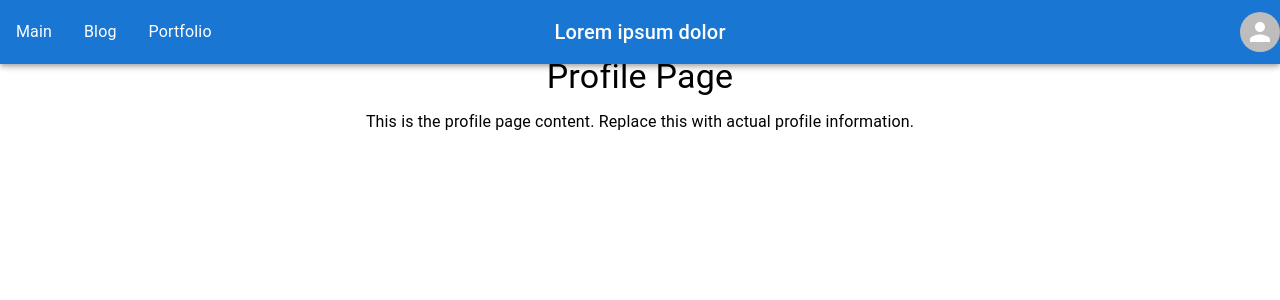
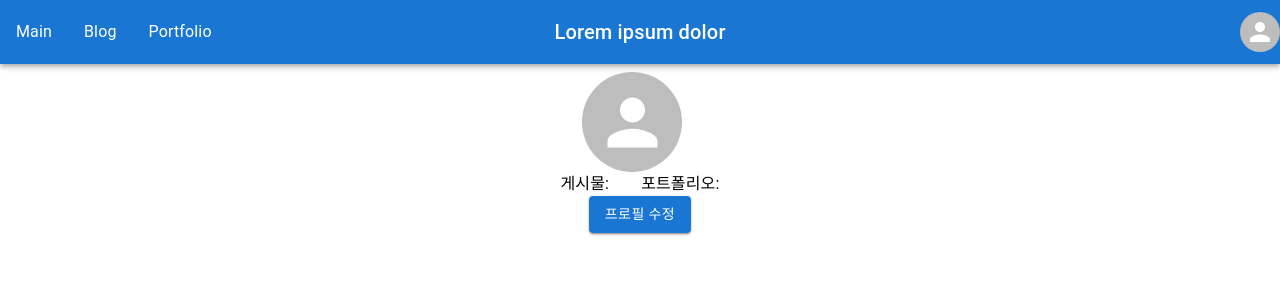
Before and after one commit to kyungbbabi/chan_firstProject, a React (Create React App) app in the folder frontend/: page /profile in a window 1280 px wide. Shown: the top 300 px of the page. Built offline with nearby package versions, Linux system fonts and the light colour scheme.

Commit message:
docs: profile javascript

```diff
--- a/frontend/src/pages/Profile.js
+++ b/frontend/src/pages/Profile.js
@@ -1,17 +1,41 @@
-import React from "react";
-import { Box, Grid, Typography } from "@mui/material";
+import React, { useEffect, useState } from "react";
+import { Avatar, Box, Button, Grid, Typography } from "@mui/material";
 
 export default function Profile() {
 
+  const [profile, setProfile] = useState({username:'', email:'', profileImageUrl:'', postCount:'', portfolioCount:''});
+  const [isEditing, setIsEditing] = useState(false);
+
+  useEffect(() => {
+    setProfile({})
+  }, [])
+
   return (
     <Box>
-      <Box sx={{display: "flex", flexDirection: "column", alignItems: "center", justifyContent: "center", padding: "3em"}}>
-        <Typography variant="h4" gutterBottom>
-          Profile Page
-        </Typography>
-        <Typography>
-          This is the profile page content. Replace this with actual profile information.
-        </Typography>
+      <Box sx={{display: "flex", flexDirection: "column", alignItems: "center", justifyContent: "center", padding: "4em"}}>
+        <Grid sx={{display: "flex", alignItems: 'center', gap: 2}}>
+        <Avatar sx={{ width: 100, height: 100 }} src={profile.profileImageUrl} />
+          <Box>
+            <Typography variant="h5">{profile.username}</Typography>
+            <Typography variant="body1" color="textSecondary">
+              {profile.email}
+            </Typography>
+          </Box>
+        </Grid>
+        {/* Stats */}
+        <Grid item xs={12}>
+          <Box sx={{ display: 'flex', gap: 4 }}>
+            <Typography> 게시물: {profile.postCount} </Typography>
+            <Typography> 포트폴리오: {profile.portfolioCount} </Typography>
+          </Box>
+        </Grid>
+        {/* Bio Section */}
+        {/* Action Buttons */}
+        <Grid item xs={12}>
+          <Button  variant="contained"  onClick={() => setIsEditing(!isEditing)}>
+            {isEditing ? '저장' : '프로필 수정'}
+          </Button>
+        </Grid>
       </Box>
     </Box>
   );
```
Also changed, not shown: frontend/src/reducer/test.js (deleted, +0 -75 lines), frontend/src/server.js (deleted, +0 -33 lines).
